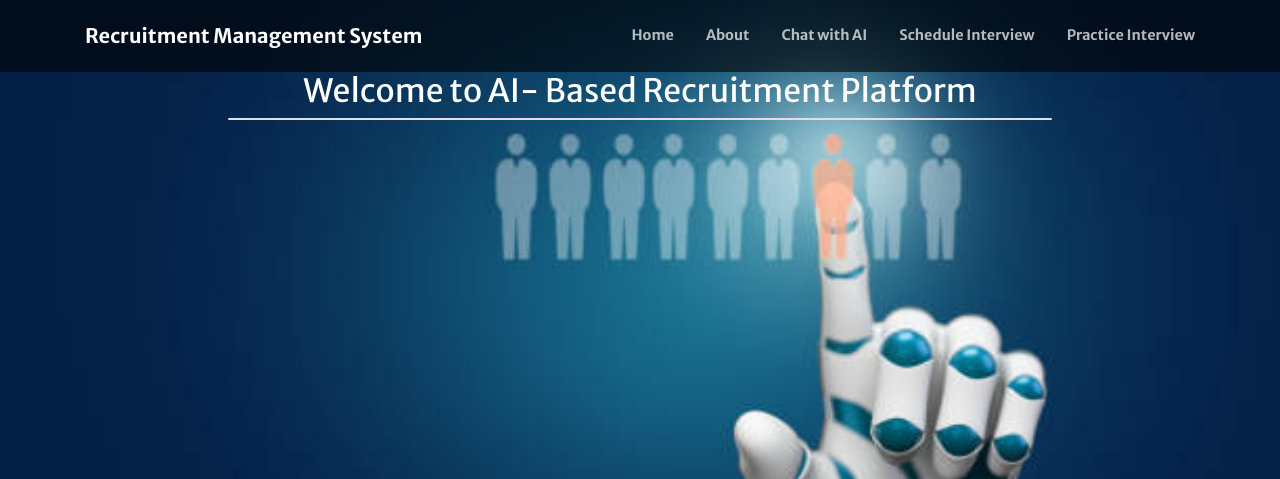
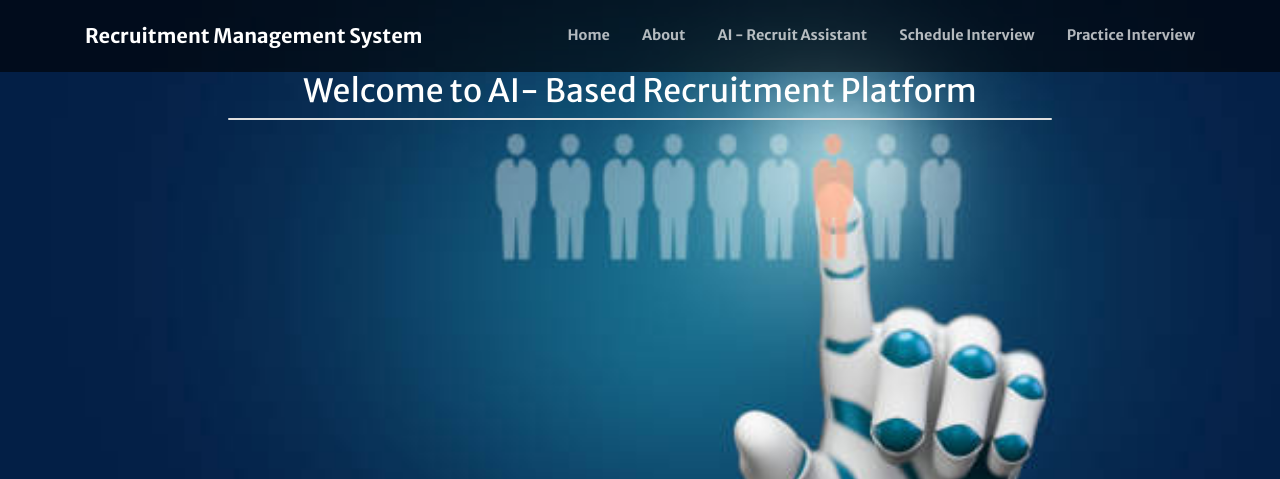
Before and after one commit to Venkat-Balaji/recruit-app, a PHP site: page /ask/index.php in a window 1280 px wide. Shown: the top 479 px of the page. Run offline with PHP 8.4, Linux system fonts and the light colour scheme; data comes from the database, SQL or seed files in the repository; data that the repository does not hold is empty; some libraries are stand-ins or nearby versions.

Commit message:
Update index.php

```diff
--- a/index.php
+++ b/index.php
@@ -43,7 +43,7 @@
                     <ul class="navbar-nav ml-auto my-2 my-lg-0">
                         <li class="nav-item"><a class="nav-link js-scroll-trigger" href="index.php?page=home">Home</a></li>
                         <li class="nav-item"><a class="nav-link js-scroll-trigger" href="index.php?page=about">About</a></li>
-                        <li class="nav-item"><a class="nav-link js-scroll-trigger" href="chatbot.php">Chat with AI</a></li>
+                        <li class="nav-item"><a class="nav-link js-scroll-trigger" href="chatbot.php">AI - Recruit Assistant</a></li>
                         <li class="nav-item"><a class="nav-link js-scroll-trigger" href="candidate_scheduler.php">Schedule Interview</a></li>
                         <li class="nav-item"><a class="nav-link js-scroll-trigger" href="practice_interview.php">Practice Interview</a></li>
 
```
